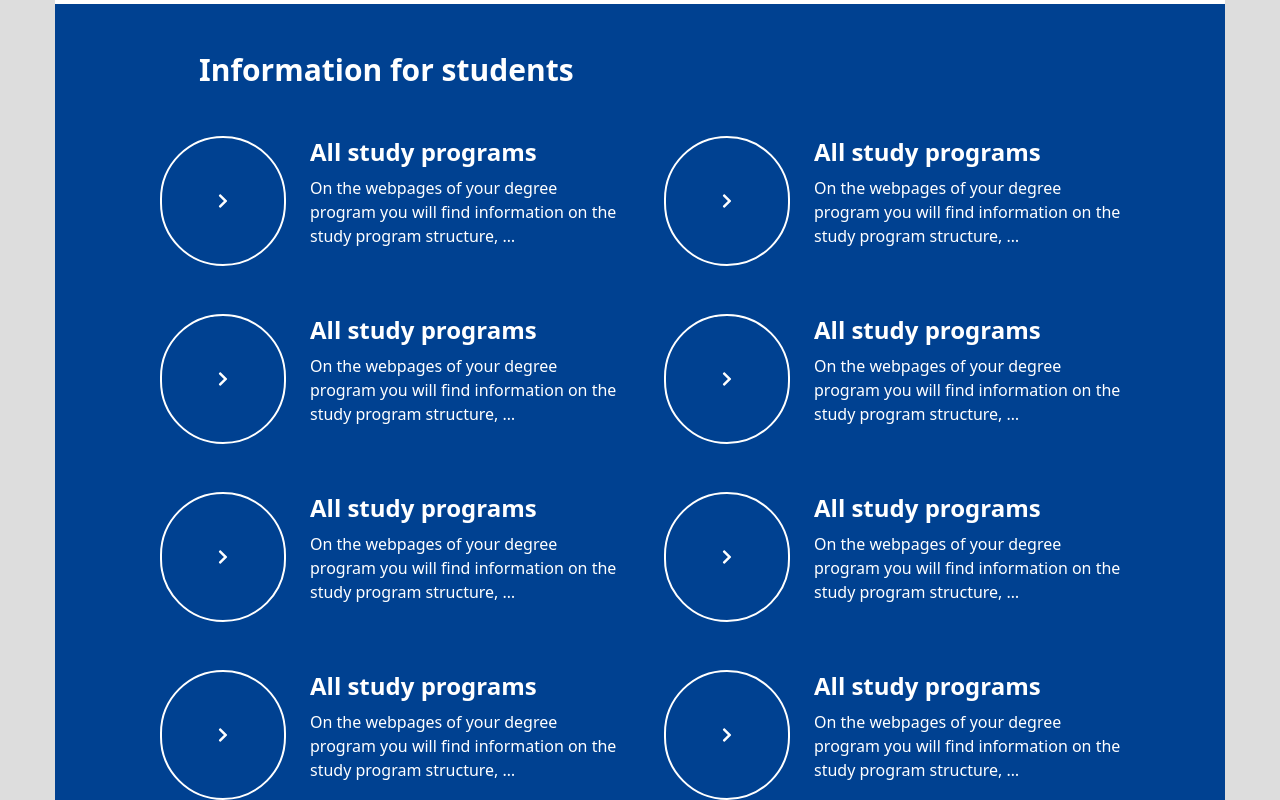
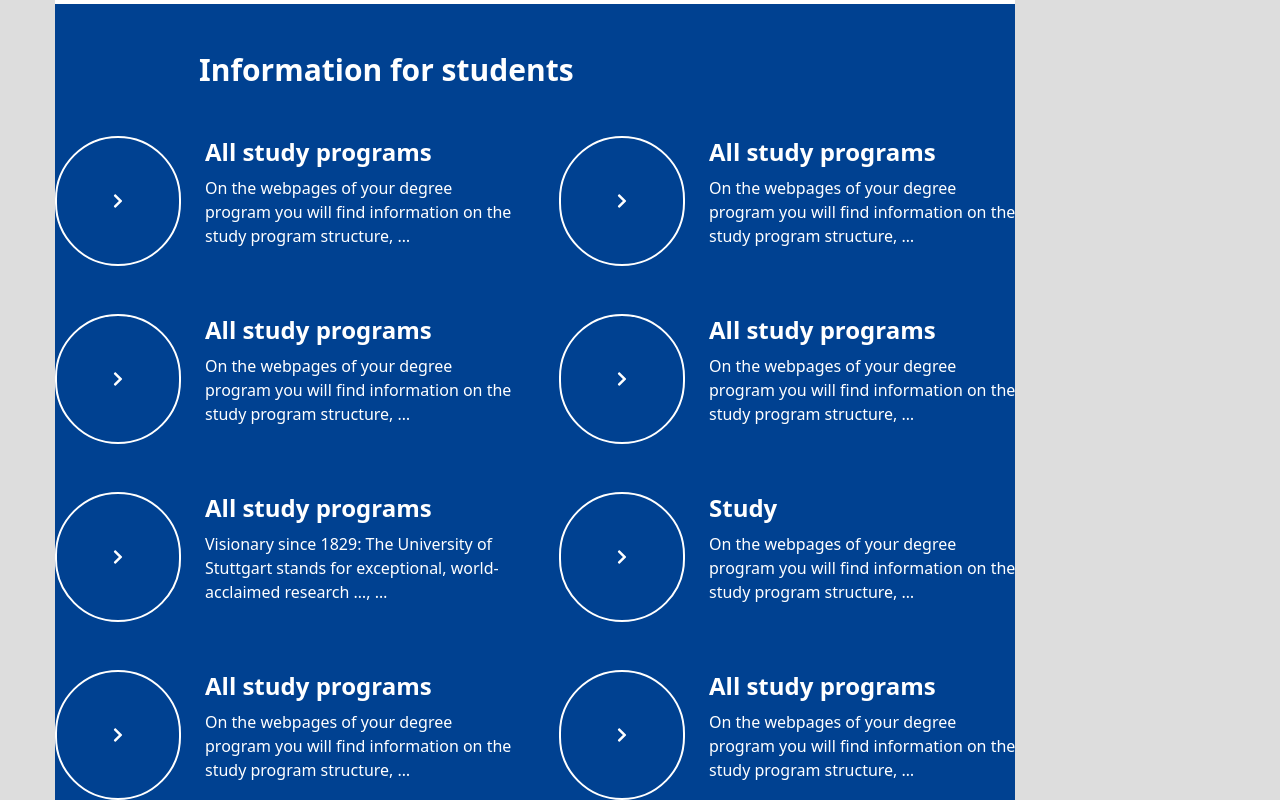
Before and after one commit to esther921/january-cloning-challenge, a Next.js app: page / in a window 1280 px wide. Shown: the part 3240-4040 px from the top of the page. Built offline with nearby package versions, Linux system fonts and the light colour scheme.

Commit message:
Finished desktop version

```diff
--- a/pages/index.jsx
+++ b/pages/index.jsx
@@ -368,6 +368,10 @@ export default function Home() {
             </div>
           </div>
 
+          <div className="relative max-w-[1170px] w-fit">
+            <div className="border bg-blue-800 fixed p-3 text-white rounded-full bottom-0">
+              <HiChevronUp className="hover:-translate-y-2" />
+            </div>
             {/* Absoluted image text black-bg section */}
             <div className="max-w-[1170px] relative mx-auto bg-[#333] h-[1655px] pl-12 pt-12">
               <h1 className="text-white font-bold text-3xl pl-20 pb-6">
@@ -506,6 +510,10 @@ export default function Home() {
                   ],
                   [
                     "All study programs",
+                    "Visionary since 1829: The University of Stuttgart stands for exceptional, world-acclaimed research …, …",
+                  ],
+                  [
+                    "Study",
                     "On the webpages of your degree program you will find information on the study program structure, …",
                   ],
                   [
@@ -522,6 +530,14 @@ export default function Home() {
                   ],
                   [
                     "All study programs",
+                    "Visionary since 1829: The University of Stuttgart stands for exceptional, world-acclaimed research …",
+                  ],
+                  [
+                    "All study programs",
+                    "On the webpages of your degree program you will find information on the study program structure, …",
+                  ],
+                  [
+                    "University",
                     "On the webpages of your degree program you will find information on the study program structure, …",
                   ],
                   [
@@ -534,23 +550,11 @@ export default function Home() {
                   ],
                   [
                     "All study programs",
-                  "On the webpages of your degree program you will find information on the study program structure, …",
+                    "Visionary since 1829: The University of Stuttgart stands for exceptional, world-acclaimed research …",
                   ],
                   [
-                  "All study programs",
-                  "On the webpages of your degree program you will find information on the study program structure, …",
-                ],
-                [
-                  "All study programs",
-                  "On the webpages of your degree program you will find information on the study program structure, …",
-                ],
-                [
-                  "All study programs",
-                  "On the webpages of your degree program you will find information on the study program structure, …",
-                ],
-                [
-                  "All study programs",
-                  "On the webpages of your degree program you will find information on the study program structure, …",
+                    "Research",
+                    "Visionary since 1829: The University of Stuttgart stands for exceptional, world-acclaimed research …",
                   ],
                 ].map((item, i) => {
                   return (
@@ -778,6 +782,7 @@ export default function Home() {
             </div>
           </footer>
         </div>
+      </div>
     </>
   );
 }
```
Lines whose indentation alone changed are shown as unchanged.
